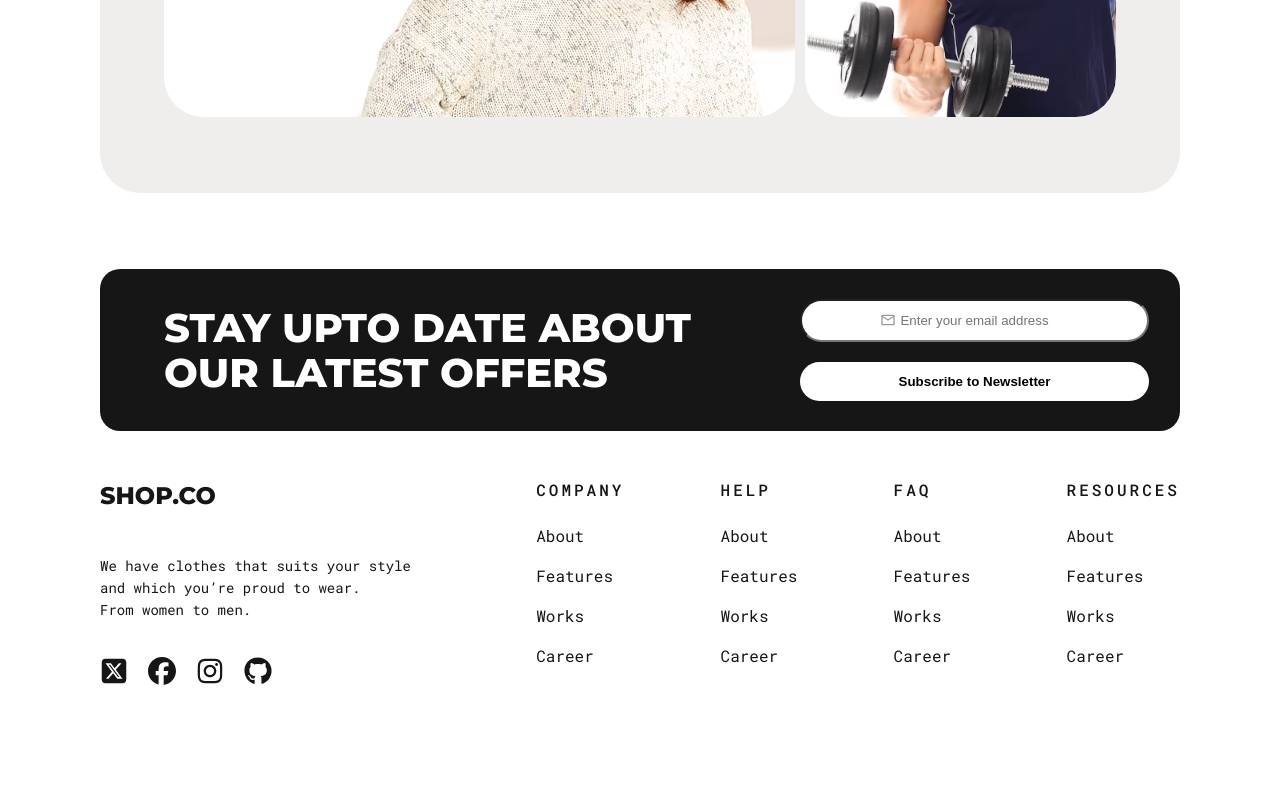
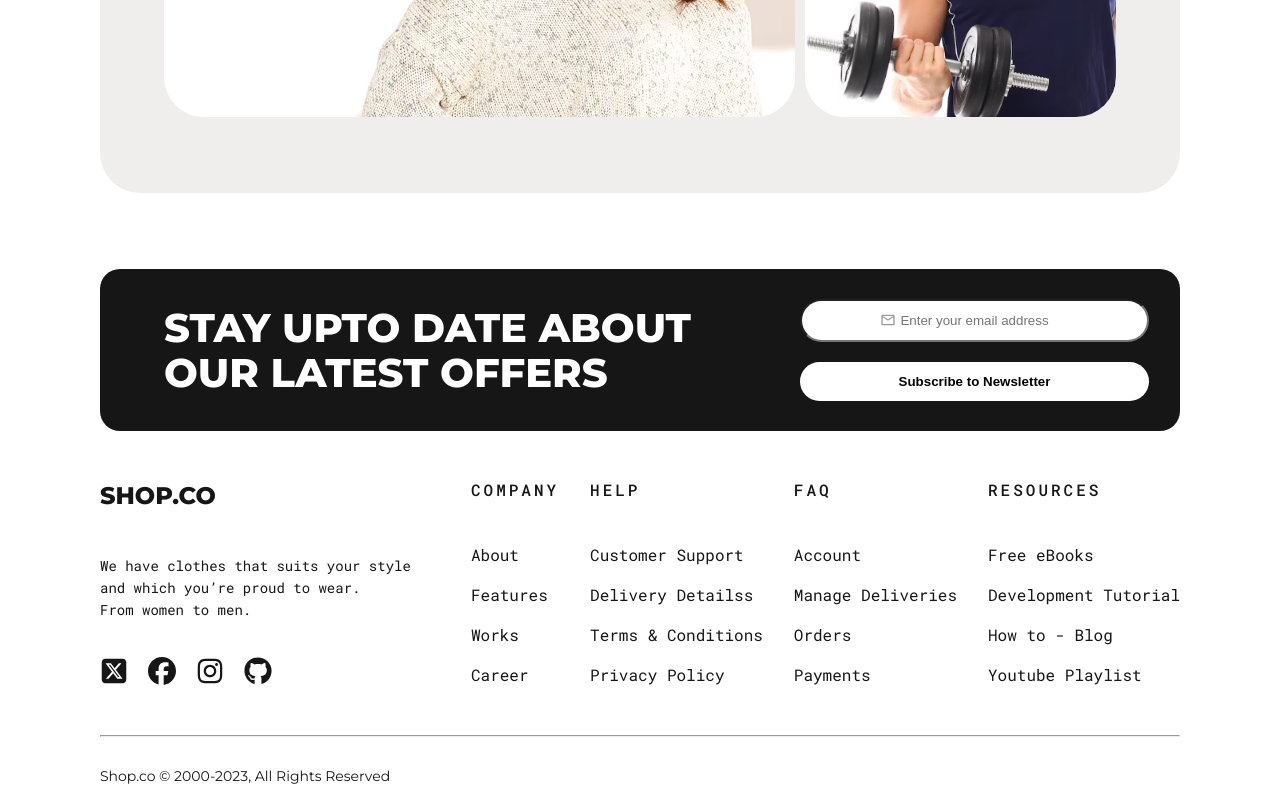
Before and after one commit to Electrocisko/ecommerce-front, a React (Vite) app: page / in a window 1280 px wide. Shown: the part 2704-3504 px from the top of the page. Before the commit the page ends 3439 px from the top, so only its background shows below. Built offline with nearby package versions, Linux system fonts and the light colour scheme.

Commit message:
footer styles

```diff
--- a/src/components/Footer.jsx
+++ b/src/components/Footer.jsx
@@ -7,7 +7,8 @@ import { FaGithub } from "react-icons/fa6";
 
 const Footer = () => {
   return (
-    <footer className={style.footer}>
+    <footer >
+      <div className={style.footer}>
       <div className={style.card}>
         <h2>SHOP.CO</h2>
         <div>
@@ -19,11 +20,6 @@ const Footer = () => {
             <a href="/" className={style.icon} ><FaFacebook /></a>
             <a href="/" className={style.icon} ><FaInstagram /></a>
             <a href="/" className={style.icon} ><FaGithub /></a>
-
-
-
-
-
           </div>
         </div>
 
@@ -43,10 +39,10 @@ const Footer = () => {
       <div className={style.card}>
         <h3>HELP</h3>
         <div className={style.links}>
-        <a href="/">About</a>
-        <a href="/">Features</a>
-        <a href="/">Works</a>
-        <a href="/">Career</a>
+        <a href="/">Customer Support</a>
+        <a href="/">Delivery Detailss</a>
+        <a href="/">Terms & Conditions</a>
+        <a href="/">Privacy Policy</a>
         </div>
 
       </div>
@@ -54,24 +50,32 @@ const Footer = () => {
       <div className={style.card}>
         <h3>FAQ</h3>
         <div className={style.links}>
-        <a href="/">About</a>
-        <a href="/">Features</a>
-        <a href="/">Works</a>
-        <a href="/">Career</a>
+        <a href="/">Account</a>
+        <a href="/">Manage Deliveries</a>
+        <a href="/">Orders</a>
+        <a href="/">Payments</a>
         </div>
 
       </div>
 
       <div className={style.card}>
         <h3>RESOURCES</h3>
-        <div className={style.links}>
-        <a href="/">About</a>
-        <a href="/">Features</a>
-        <a href="/">Works</a>
-        <a href="/">Career</a>
+<div className={style.links}>
+        <a href="/">Free eBooks</a>
+        <a href="/">Development Tutorial</a>
+        <a href="/">How to - Blog</a>
+        <a href="/">Youtube Playlist</a>
         </div>
 
       </div>
+      </div>
+      <div className={style.bottom}>
+      <hr />
+      <p>Shop.co © 2000-2023, All Rights Reserved</p>
+      </div>
+
+
+
     </footer>
   );
 };
--- a/src/scss/modules/footer.module.scss
+++ b/src/scss/modules/footer.module.scss
@@ -4,8 +4,6 @@
     margin: 50px 100px;
     display: flex;
     justify-content: space-between;
-
-
 }
 
 .card {
@@ -21,10 +19,6 @@
         font-style: normal;
         font-weight: 400;
         line-height: 22px;
-
-
-        /* 157.143% */
-
     }
 
     h3 {
@@ -47,7 +41,7 @@
         font-weight: 400;
 
         a{
-            margin-bottom: 19px;
+            margin-top: 19px;
         }
     }
 }
@@ -64,3 +58,13 @@
 .icon {
     font-size: 28px;
 }
+
+.bottom {
+    margin: 0px 100px;
+
+    p {
+        padding-top: 30px;
+        padding-bottom: 15px;
+        font-size: 14px;
+    }
+}
```
